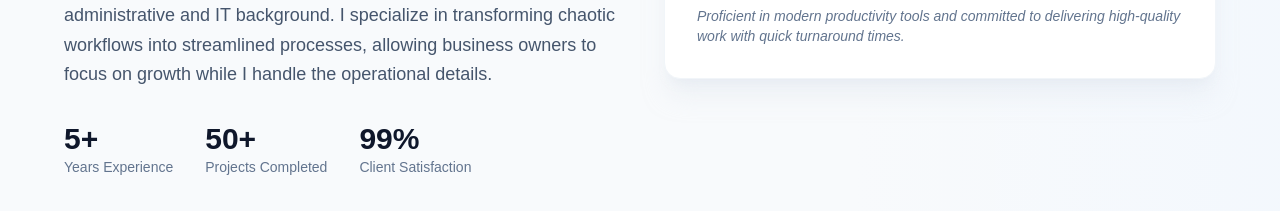
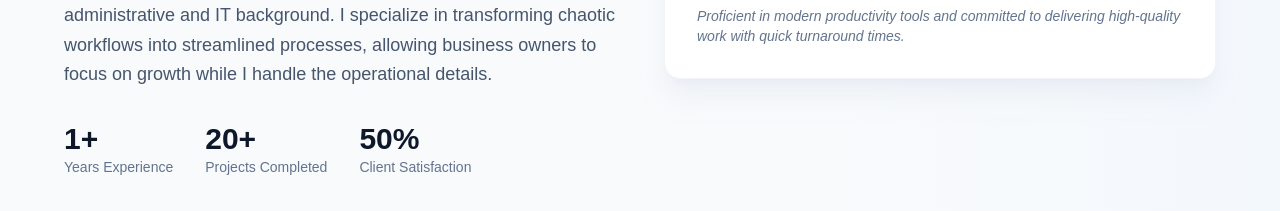
Before and after one commit to mejanex/WebsitePortfolio.github.io, a Next.js app: page / in a window 1280 px wide. Shown: the part 1180-1391 px from the top of the page. Built offline with nearby package versions, Linux system fonts and the light colour scheme.

Commit message:
Update statistics in About section

```diff
--- a/sections/About.tsx
+++ b/sections/About.tsx
@@ -38,15 +38,15 @@ export default function About() {
             {/* Stats row */}
             <div className="flex gap-8 mb-8">
               <div>
-                <div className="text-3xl font-bold text-slate-900">5+</div>
+                <div className="text-3xl font-bold text-slate-900">1+</div>
                 <div className="text-sm text-slate-500">Years Experience</div>
               </div>
               <div>
-                <div className="text-3xl font-bold text-slate-900">50+</div>
+                <div className="text-3xl font-bold text-slate-900">20+</div>
                 <div className="text-sm text-slate-500">Projects Completed</div>
               </div>
               <div>
-                <div className="text-3xl font-bold text-slate-900">99%</div>
+                <div className="text-3xl font-bold text-slate-900">50%</div>
                 <div className="text-sm text-slate-500">Client Satisfaction</div>
               </div>
             </div>
```
